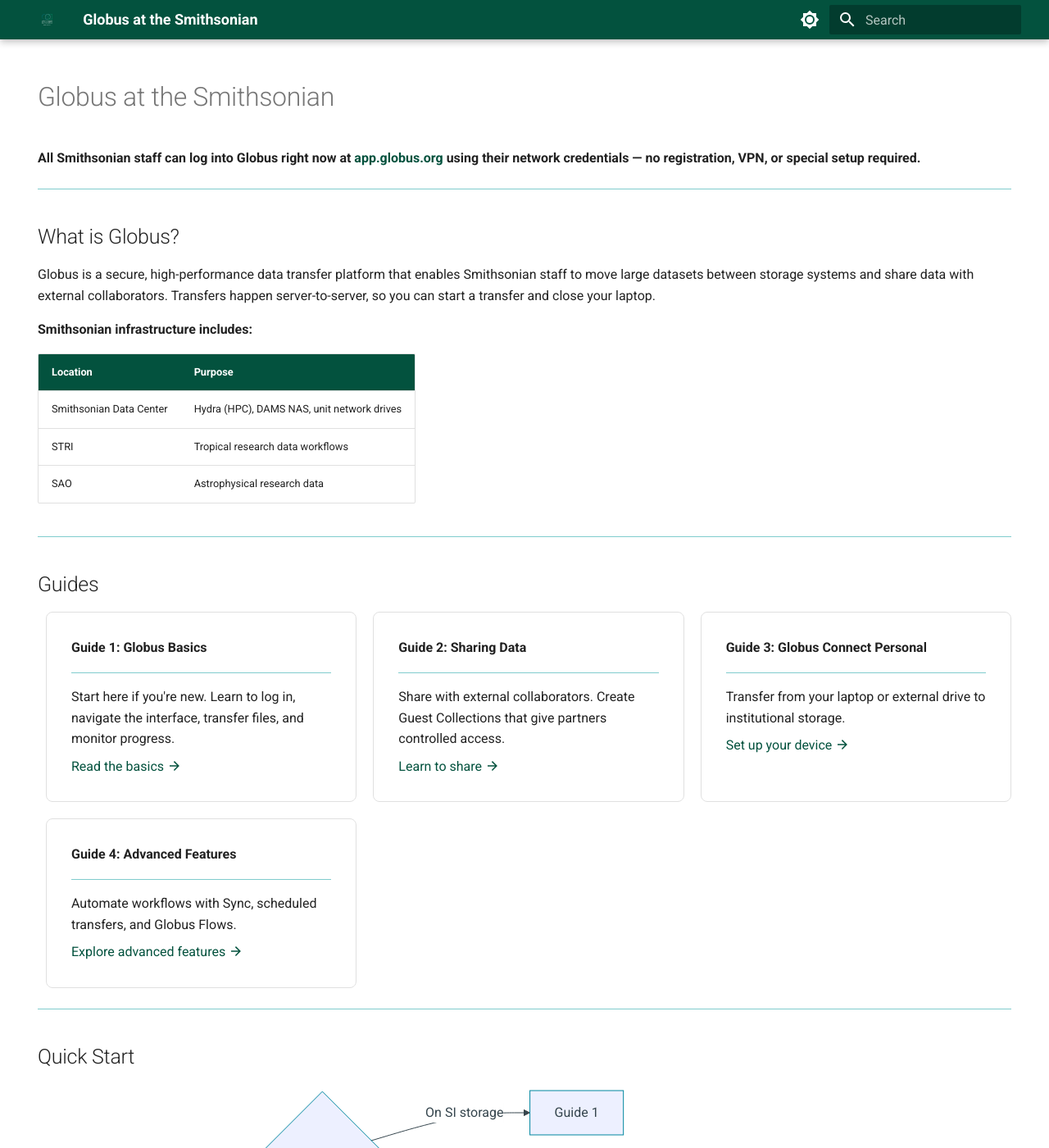
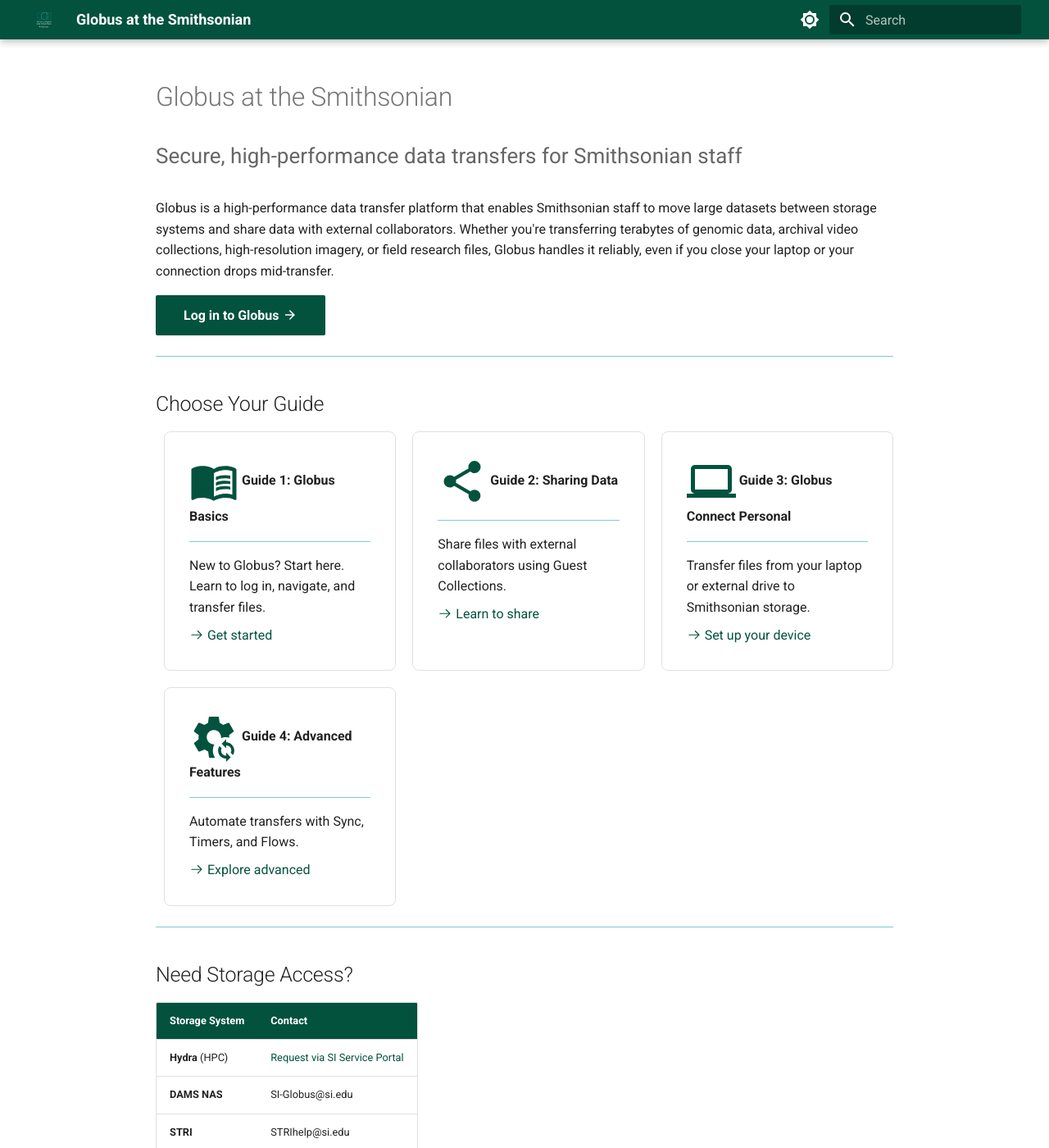
Before and after one commit to Smithsonian/globus-docs, an MkDocs documentation site: the page built from docs/index.md, in a window 1280 px wide and 1400 px high. Shown: the whole window at 82% size. Built offline with MkDocs 1.6.1 and Material for MkDocs 9.7.7, drawn with Linux system fonts in a browser that asks for light colours; some of the changed text lies outside the part shown.

Commit message:
update to docs site

````diff
--- a/docs/index.md
+++ b/docs/index.md
@@ -6,94 +6,69 @@
 
 # Globus at the Smithsonian
 
-**All Smithsonian staff can log into Globus right now at [app.globus.org](https://app.globus.org) using their network credentials — no registration, VPN, or special setup required.**
+<p class="subtitle">Secure, high-performance data transfers for Smithsonian staff</p>
+
+Globus is a high-performance data transfer platform that enables Smithsonian staff to move large datasets between storage systems and share data with external collaborators. Whether you're transferring terabytes of genomic data, archival video collections, high-resolution imagery, or field research files, Globus handles it reliably, even if you close your laptop or your connection drops mid-transfer.
+
+[Log in to Globus :material-arrow-right:](https://app.globus.org){ .md-button .md-button--primary }
 
 ---
 
-## What is Globus?
-
-Globus is a secure, high-performance data transfer platform that enables Smithsonian staff to move large datasets between storage systems and share data with external collaborators. Transfers happen server-to-server, so you can start a transfer and close your laptop.
-
-**Smithsonian infrastructure includes:**
-
-| Location | Purpose |
-|----------|---------|
-| Smithsonian Data Center | Hydra (HPC), DAMS NAS, unit network drives |
-| STRI | Tropical research data workflows |
-| SAO | Astrophysical research data |
-
----
-
-## Guides
+## Choose Your Guide
 
 <div class="grid cards" markdown>
 
--   **Guide 1: Globus Basics**
+-   :material-book-open-variant:{ .lg .middle } **Guide 1: Globus Basics**
 
     ---
 
-    Start here if you're new. Learn to log in, navigate the interface, transfer files, and monitor progress.
+    New to Globus? Start here. Learn to log in, navigate, and transfer files.
 
-    [Read the basics :material-arrow-right:](guide1-globus-basics.md)
+    [:octicons-arrow-right-24: Get started](guide1-globus-basics.md)
 
--   **Guide 2: Sharing Data**
+-   :material-share-variant:{ .lg .middle } **Guide 2: Sharing Data**
 
     ---
 
-    Share with external collaborators. Create Guest Collections that give partners controlled access.
+    Share files with external collaborators using Guest Collections.
 
-    [Learn to share :material-arrow-right:](guide2-sharing-data.md)
+    [:octicons-arrow-right-24: Learn to share](guide2-sharing-data.md)
 
--   **Guide 3: Globus Connect Personal**
+-   :material-laptop:{ .lg .middle } **Guide 3: Globus Connect Personal**
 
     ---
 
-    Transfer from your laptop or external drive to institutional storage.
+    Transfer files from your laptop or external drive to Smithsonian storage.
 
-    [Set up your device :material-arrow-right:](guide3-globus-connect-personal.md)
+    [:octicons-arrow-right-24: Set up your device](guide3-globus-connect-personal.md)
 
--   **Guide 4: Advanced Features**
+-   :material-cog-sync:{ .lg .middle } **Guide 4: Advanced Features**
 
     ---
 
-    Automate workflows with Sync, scheduled transfers, and Globus Flows.
+    Automate transfers with Sync, Timers, and Flows.
 
-    [Explore advanced features :material-arrow-right:](guide4-advanced-features.md)
+    [:octicons-arrow-right-24: Explore advanced](guide4-advanced-features.md)
 
 </div>
 
 ---
 
-## Quick Start
+## Need Storage Access?
 
-```mermaid
-flowchart LR
-    A[What do you need?] --> B{Data location?}
-    B -->|On SI storage| C[Guide 1]
-    B -->|On laptop/drive| D[Guide 3]
-    A --> E{Sharing externally?}
-    E -->|Yes| F[Guide 2]
-    A --> G{Automating?}
-    G -->|Yes| H[Guide 4]
-```
+| Storage System | Contact |
+|----------------|---------|
+| **Hydra** (HPC) | [Request via SI Service Portal](https://smithsonianprod.servicenowservices.com/si?id=sc_cat_item&sys_id=962e05331b96e05078932f41f54bcb3b) |
+| **DAMS NAS** | SI-Globus@si.edu |
+| **STRI** | STRIhelp@si.edu |
 
 ---
 
-## Get Access
+## Get Help
 
-| Storage System | Contact |
-|----------------|---------|
-| Hydra (HPC) | [SI Service Portal](https://smithsonianprod.servicenowservices.com/si?id=sc_cat_item&sys_id=962e05331b96e05078932f41f54bcb3b) |
-| DAMS NAS Staging | SI-Globus@si.edu |
-| STRI | STRIhelp@si.edu |
+Questions? Contact **SI-Globus@si.edu**
 
----
-
-## Support
-
-**General Globus questions:** SI-Globus@si.edu
-
-[Download Complete Guide (PDF)](https://github.com/YOUR-USERNAME/YOUR-REPO/raw/main/pdfs/globus-complete-guide.pdf){ .md-button }
+[Download Complete Guide (PDF)](https://github.com/Smithsonian/globus-docs/raw/main/pdfs/globus-complete-guide.pdf){ .md-button }
 
 ---
 
--- a/docs/stylesheets/extra.css
+++ b/docs/stylesheets/extra.css
@@ -30,6 +30,15 @@
 /* Header styling */
 .md-header {
   background-color: var(--odi-dark-green);
+}
+
+.md-header__button.md-logo {
+  padding: 0;
+}
+
+.md-header__button.md-logo img {
+  height: 32px;
+  width: auto;
 }
 
 /* Navigation tabs */
@@ -159,3 +168,23 @@
 .mermaid {
   background: transparent;
 }
+
+/* Subtitle styling */
+.subtitle {
+  font-size: 1.3rem;
+  color: #666;
+  margin-top: -0.5rem;
+  margin-bottom: 1.5rem;
+}
+
+/* Larger icons in cards */
+.md-typeset .grid.cards .lg {
+  font-size: 2rem;
+  color: var(--odi-dark-green);
+}
+
+/* Center the home page content */
+.md-content__inner {
+  max-width: 900px;
+  margin: 0 auto;
+}
````
